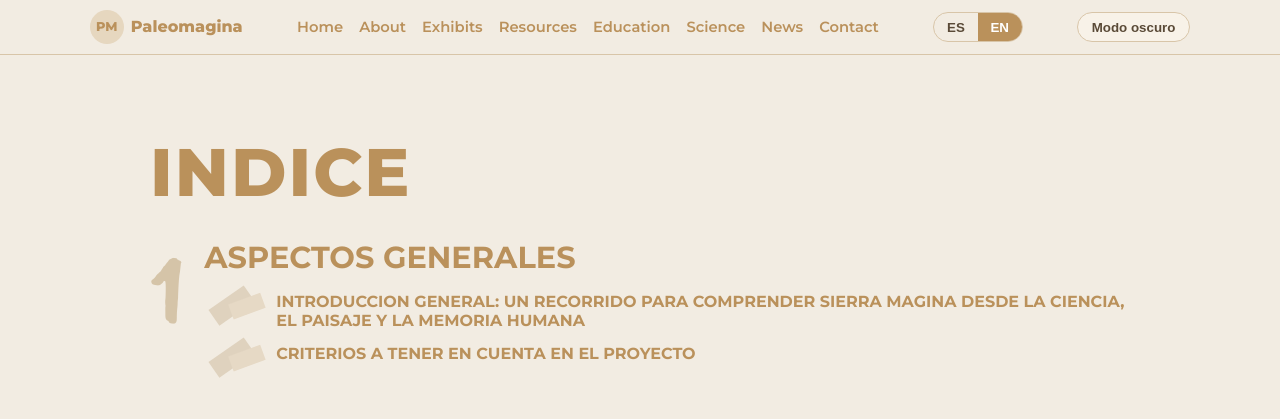
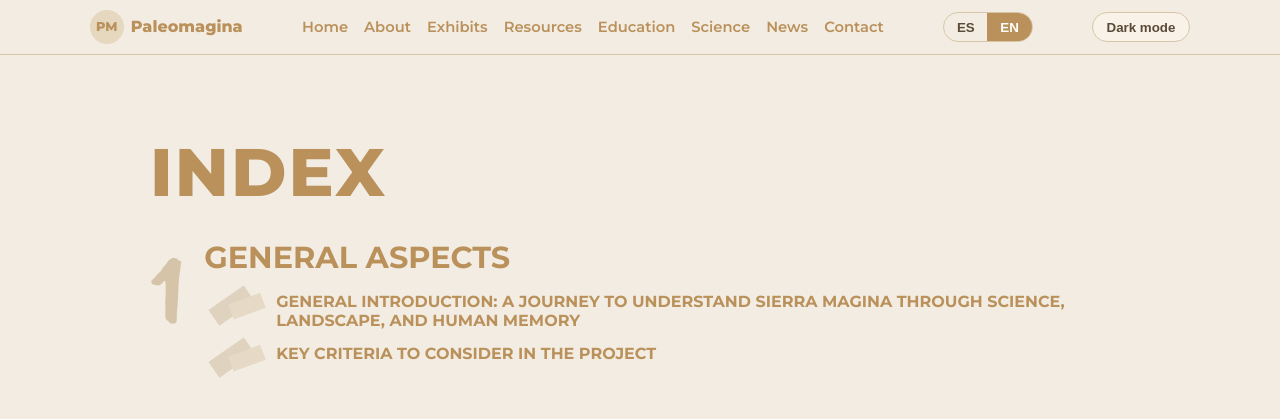
Before and after one commit to dajim0/Paleom-gina, a plain HTML site: page html/index.html in a window 1280 px wide. Both pictures are taken after a click on the button "EN". Shown: the top 419 px of the page. Drawn offline with nearby package versions, Linux system fonts and the light colour scheme.

Commit message:
traduccion

```diff
--- a/html/index.html
+++ b/html/index.html
@@ -3,7 +3,7 @@
   <head>
     <meta charset="UTF-8" />
     <meta name="viewport" content="width=device-width, initial-scale=1.0" />
-    <title>Paleomagina | Inicio</title>
+    <title data-i18n="page_home_title">Paleomagina | Inicio</title>
     <link rel="preconnect" href="https://fonts.googleapis.com" />
     <link rel="preconnect" href="https://fonts.gstatic.com" crossorigin />
     <link
@@ -22,7 +22,7 @@
           <span class="brand-mark" aria-hidden="true">PM</span>
           <span class="brand-text">Paleomagina</span>
         </a>
-        <nav aria-label="Navegacion principal">
+        <nav data-i18n-aria-label="nav_main_aria" aria-label="Navegacion principal">
           <ul class="nav-list">
             <li><a href="index.html" data-i18n="nav_home">Inicio</a></li>
             <li><a href="sobre.html" data-i18n="nav_about">Sobre</a></li>
@@ -34,7 +34,7 @@
             <li><a href="contacto.html" data-i18n="nav_contact">Contacto</a></li>
           </ul>
         </nav>
-        <div class="language-switcher" role="group" aria-label="Selector de idioma">
+        <div class="language-switcher" role="group" data-i18n-aria-label="language_selector_aria" aria-label="Selector de idioma">
           <button class="lang-btn active" data-lang="es" aria-pressed="true">ES</button>
           <button class="lang-btn" data-lang="en" aria-pressed="false">EN</button>
         </div>
@@ -45,16 +45,16 @@
     <main id="main-content">
       <section class="section index-panel" aria-labelledby="indice-title">
         <div class="container index-content">
-          <p class="index-title" id="indice-title">INDICE</p>
+          <p class="index-title" id="indice-title" data-i18n="index_title">INDICE</p>
           <div class="index-block">
             <p class="index-number">1</p>
             <div>
-              <p class="index-main">ASPECTOS GENERALES </p>
+              <p class="index-main" data-i18n="index_main">ASPECTOS GENERALES </p>
               <div class="index-subitem">
-                <p>INTRODUCCION GENERAL: UN RECORRIDO PARA COMPRENDER SIERRA MAGINA DESDE LA CIENCIA, EL PAISAJE Y LA MEMORIA HUMANA</p>
+                <p data-i18n="index_intro">INTRODUCCION GENERAL: UN RECORRIDO PARA COMPRENDER SIERRA MAGINA DESDE LA CIENCIA, EL PAISAJE Y LA MEMORIA HUMANA</p>
               </div>
               <div class="index-subitem">
-                <p>CRITERIOS A TENER EN CUENTA EN EL PROYECTO</p>
+                <p data-i18n="index_criteria">CRITERIOS A TENER EN CUENTA EN EL PROYECTO</p>
               </div>
             </div>
           </div>
--- a/script.js
+++ b/script.js
@@ -77,6 +77,8 @@ const timelineContent = {
 const translations = {
   es: {
     skip_to_content: "Saltar al contenido principal",
+    nav_main_aria: "Navegacion principal",
+    language_selector_aria: "Selector de idioma",
     nav_home: "Inicio",
     nav_about: "Sobre",
     nav_exhibits: "Ambitos",
@@ -162,6 +164,31 @@ const translations = {
     news_2_p: "Encuentro sobre avances en arqueologia y paleontologia regional.",
     news_3_t: "Campaña de excavacion",
     news_3_p: "Seguimiento en directo de trabajos de campo y hallazgos.",
+    page_home_title: "Paleomagina | Inicio",
+    page_about_title: "Paleomagina | Sobre",
+    page_exhibits_title: "Paleomagina | Ambitos",
+    page_resources_title: "Paleomagina | Recursos",
+    page_contact_title: "Paleomagina | Contacto",
+    index_title: "INDICE",
+    index_main: "ASPECTOS GENERALES",
+    index_intro: "INTRODUCCION GENERAL: UN RECORRIDO PARA COMPRENDER SIERRA MAGINA DESDE LA CIENCIA, EL PAISAJE Y LA MEMORIA HUMANA",
+    index_criteria: "CRITERIOS A TENER EN CUENTA EN EL PROYECTO",
+    timeline_aria: "Linea temporal del museo",
+    qr_example_alt: "Codigo QR de ejemplo que abre la ficha del fosil A2",
+    gal_1_alt: "Paisaje montanoso de Sierra Magina al amanecer",
+    gal_2_alt: "Detalle de fosil sobre soporte de laboratorio",
+    gal_3_alt: "Excavacion arqueologica en terreno de montana",
+    gal_4_alt: "Mesa de laboratorio con herramientas cientificas",
+    contact_intro: "Escribenos para organizar visitas escolares, actividades en grupo y colaboraciones cientificas.",
+    contact_email_label: "Email:",
+    contact_phone_label: "Telefono:",
+    contact_location_label: "Ubicacion:",
+    contact_location_value: "Sierra Magina, Jaen",
+    contact_quick_access: "Acceso rapido",
+    contact_qr_help: "Escanea para abrir la pagina principal del proyecto.",
+    contact_qr_alt: "Codigo QR para acceder al inicio de Paleomagina",
+    theme_mode_dark: "Modo oscuro",
+    theme_mode_light: "Modo claro",
     footer_title: "Paleomagina",
     footer_p: "Sierra Magina, ciencia y patrimonio al alcance de todos.",
     footer_contact: "Contacto",
@@ -169,6 +196,8 @@ const translations = {
   },
   en: {
     skip_to_content: "Skip to main content",
+    nav_main_aria: "Main navigation",
+    language_selector_aria: "Language selector",
     nav_home: "Home",
     nav_about: "About",
     nav_exhibits: "Exhibits",
@@ -254,6 +283,31 @@ const translations = {
     news_2_p: "Meeting focused on regional archaeology and paleontology advances.",
     news_3_t: "Excavation campaign",
     news_3_p: "Live follow-up of fieldwork and discoveries.",
+    page_home_title: "Paleomagina | Home",
+    page_about_title: "Paleomagina | About",
+    page_exhibits_title: "Paleomagina | Exhibits",
+    page_resources_title: "Paleomagina | Resources",
+    page_contact_title: "Paleomagina | Contact",
+    index_title: "INDEX",
+    index_main: "GENERAL ASPECTS",
+    index_intro: "GENERAL INTRODUCTION: A JOURNEY TO UNDERSTAND SIERRA MAGINA THROUGH SCIENCE, LANDSCAPE, AND HUMAN MEMORY",
+    index_criteria: "KEY CRITERIA TO CONSIDER IN THE PROJECT",
+    timeline_aria: "Museum timeline",
+    qr_example_alt: "Example QR code opening the A2 fossil record",
+    gal_1_alt: "Mountain landscape of Sierra Magina at sunrise",
+    gal_2_alt: "Fossil detail on a laboratory support",
+    gal_3_alt: "Archaeological excavation in mountain terrain",
+    gal_4_alt: "Laboratory table with scientific tools",
+    contact_intro: "Write to us to organize school visits, group activities, and scientific collaborations.",
+    contact_email_label: "Email:",
+    contact_phone_label: "Phone:",
+    contact_location_label: "Location:",
+    contact_location_value: "Sierra Magina, Jaen",
+    contact_quick_access: "Quick access",
+    contact_qr_help: "Scan to open the project's home page.",
+    contact_qr_alt: "QR code to access the Paleomagina home page",
+    theme_mode_dark: "Dark mode",
+    theme_mode_light: "Light mode",
     footer_title: "Paleomagina",
     footer_p: "Sierra Magina, science and heritage for everyone.",
     footer_contact: "Contact",
@@ -329,6 +383,18 @@ function applyLanguage(lang) {
     if (value) node.textContent = value;
   });
 
+  document.querySelectorAll("[data-i18n-alt]").forEach((node) => {
+    const key = node.dataset.i18nAlt;
+    const value = translations[lang][key];
+    if (value) node.setAttribute("alt", value);
+  });
+
+  document.querySelectorAll("[data-i18n-aria-label]").forEach((node) => {
+    const key = node.dataset.i18nAriaLabel;
+    const value = translations[lang][key];
+    if (value) node.setAttribute("aria-label", value);
+  });
+
   document.querySelectorAll(".lang-btn").forEach((button) => {
     const active = button.dataset.lang === lang;
     button.classList.toggle("active", active);
@@ -343,7 +409,8 @@ function applyLanguage(lang) {
 }
 
 function updateThemeButtonLabel() {
-  const label = currentTheme === "dark" ? "Modo claro" : "Modo oscuro";
+  const labelKey = currentTheme === "dark" ? "theme_mode_light" : "theme_mode_dark";
+  const label = translations[currentLang]?.[labelKey] || "Theme";
   document.querySelectorAll(".theme-toggle").forEach((button) => {
     button.textContent = label;
     button.setAttribute("aria-label", label);
```
Also changed, not shown: html/ambitos.html (+9 -8 lines), html/contacto.html (+10 -9 lines), html/recursos.html (+3 -3 lines), html/sobre.html (+3 -3 lines).
